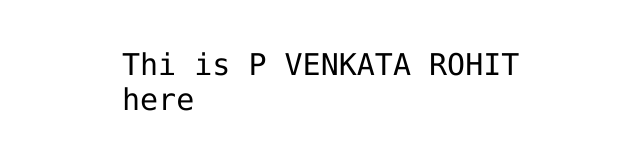
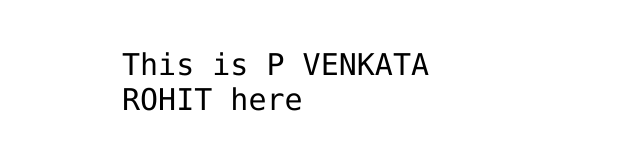
Before and after one commit to pvrohit100/fuzzy-octo-fortnight, a plain HTML site: page index.html in a window 1280 px wide. Shown: the part 341-490 px from the top of the page, without its empty margins (318-958 px from the left). Drawn offline with Linux system fonts and the light colour scheme.

Commit message:
Update index.html

```diff
--- a/index.html
+++ b/index.html
@@ -12,7 +12,7 @@
 <img src="https://octodex.github.com/images/daftpunktocat-thomas.gif" id="octocat" alt="octocat-gif" />
 
 <!-- Change this code here by copy and pasting your template on line 15 -->
-<p>Thi is P VENKATA ROHIT here</p>
+<p>This is P VENKATA ROHIT here</p>
 
 </body>
 </html>
```
